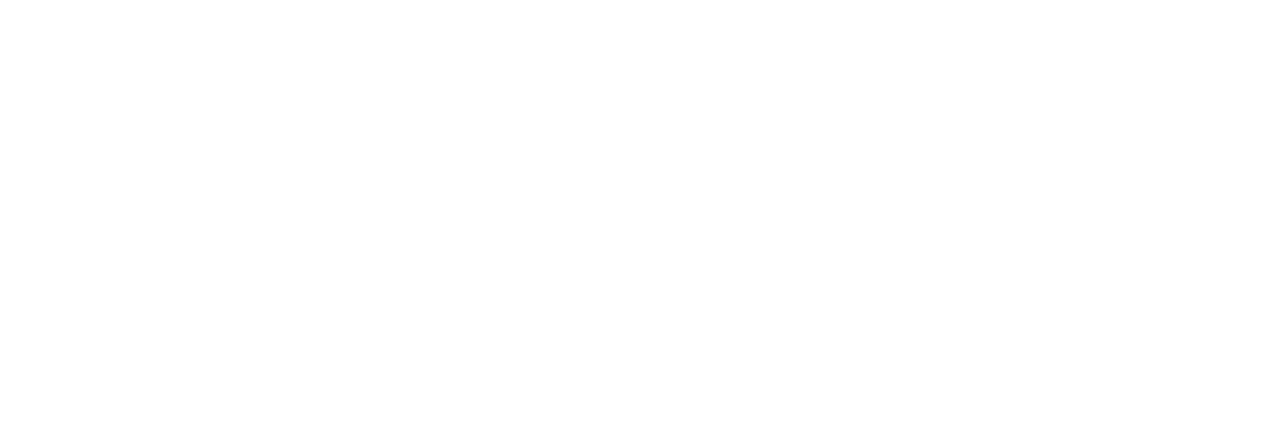
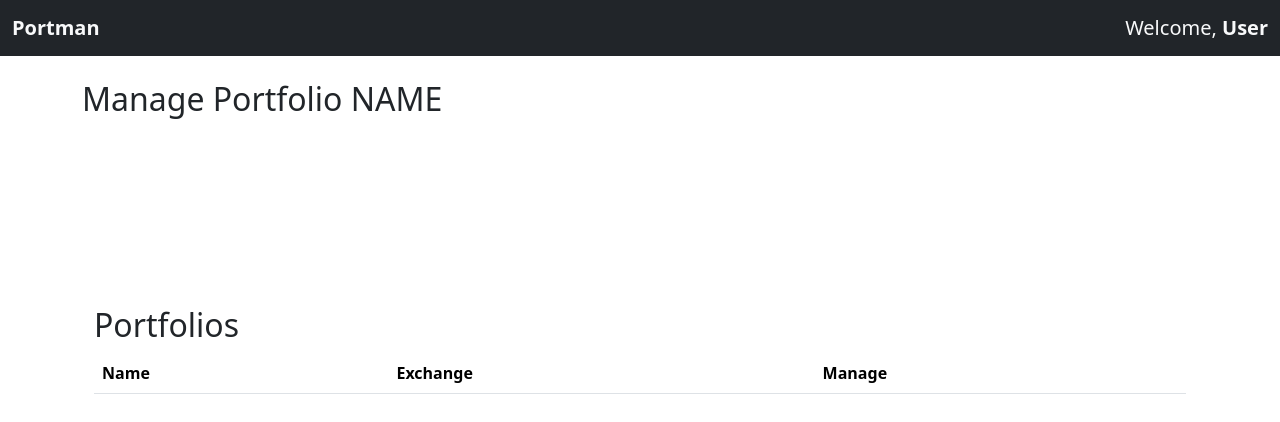
Before and after one commit to dawid27xx/HSBC-Group-Project, a website: page public/manage.html in a window 1280 px wide. Drawn offline with nearby package versions, Linux system fonts and the light colour scheme.

Commit message:
Page setup based on index

```diff
--- a/package.json
+++ b/package.json
@@ -24,6 +24,7 @@
     "mysql": "^2.18.1",
     "mysql2": "^3.14.3",
     "nodemon": "^3.1.10",
-    "sequelize": "^6.37.7"
+    "sequelize": "^6.37.7",
+    "yahoo-finance2": "^2.13.3"
   }
 }
--- a/public/manage.html
+++ b/public/manage.html
@@ -10,3 +10,37 @@
 </head>
 
 <body>
+    <nav class="navbar bg-dark">
+        <div class="container-fluid">
+            <a class="navbar-brand text-light"><strong>Portman</strong></a>
+            <span class="nav-item text-light fs-5">Welcome, <strong id="username">User</strong></span>
+        </div>
+    </nav>
+
+    <main class="container my-4">
+        <div class="row">
+            <!-- Net Worth Section -->
+            <section id="net-worth" class="col-md-8 mb-4">
+                <h2>Manage Portfolio NAME</h2>
+                <canvas id="netWorthChart"></canvas>
+            </section>
+        </div>
+
+        <div class="container">
+        <h2>Portfolios</h2>
+        <table class="table table-striped" id="portfolioTable">
+            <thead>
+                <tr>
+                    <th>Name</th>
+                    <th>Exchange</th>
+                    <th>Manage</th>
+                </tr>
+            </thead>
+        </table>
+    </div>
+
+
+        </main>
+
+    <script></script>
+</body>
```
Also changed, not shown: 1 other file.
